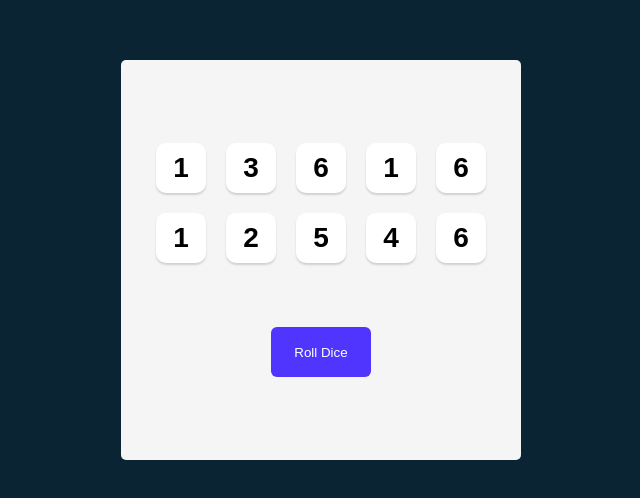
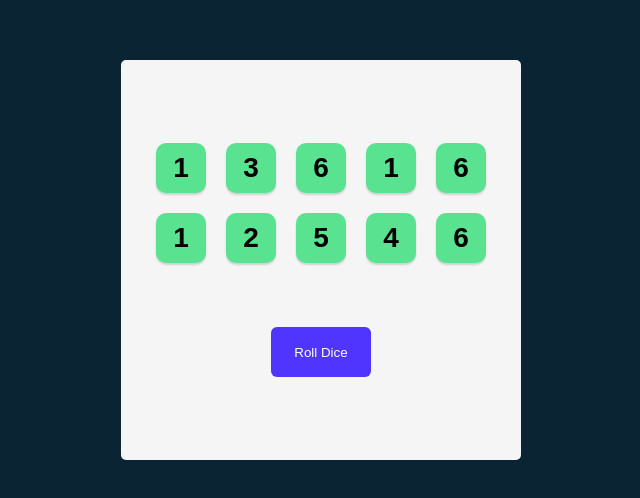
Before and after one commit to jamescodes84/tenzies, a React (Vite) app in the folder tenzies/: page / in a window 1280 px wide. Shown: the part 140-638 px from the top of the page, without its empty margins (319-959 px from the left). Built offline with nearby package versions, Linux system fonts and the light colour scheme.

Commit message:
buttons styled - all green for now

```diff
--- a/tenzies/src/App.jsx
+++ b/tenzies/src/App.jsx
@@ -17,7 +17,7 @@ export default function App() {
             }))
   }
 
-  let diceElements = dice.map(num => <Die value={num.value}  id={num.id} key={num.id} isHeld={num.isHeld} />)
+  let diceElements = dice.map(num => <Die  value={num.value}  id={num.id} key={num.id} isHeld={num.isHeld} />)
   function rollDice(){
      setDice(generateAllNewDice())
   }
--- a/tenzies/src/components/Die.jsx
+++ b/tenzies/src/components/Die.jsx
@@ -1,8 +1,10 @@
-export default function Die({ value , hold, id, isHeld}) {
-
+export default function Die({ value , id, isHeld}) {
+    const styles = {
+        backgroundColor: isHeld ? "#59E391": "white"
+    }
     return (
         <>
-            <button >{value}</button>
+            <button style={styles}>{value}</button>
         </>
     )
 }
```
